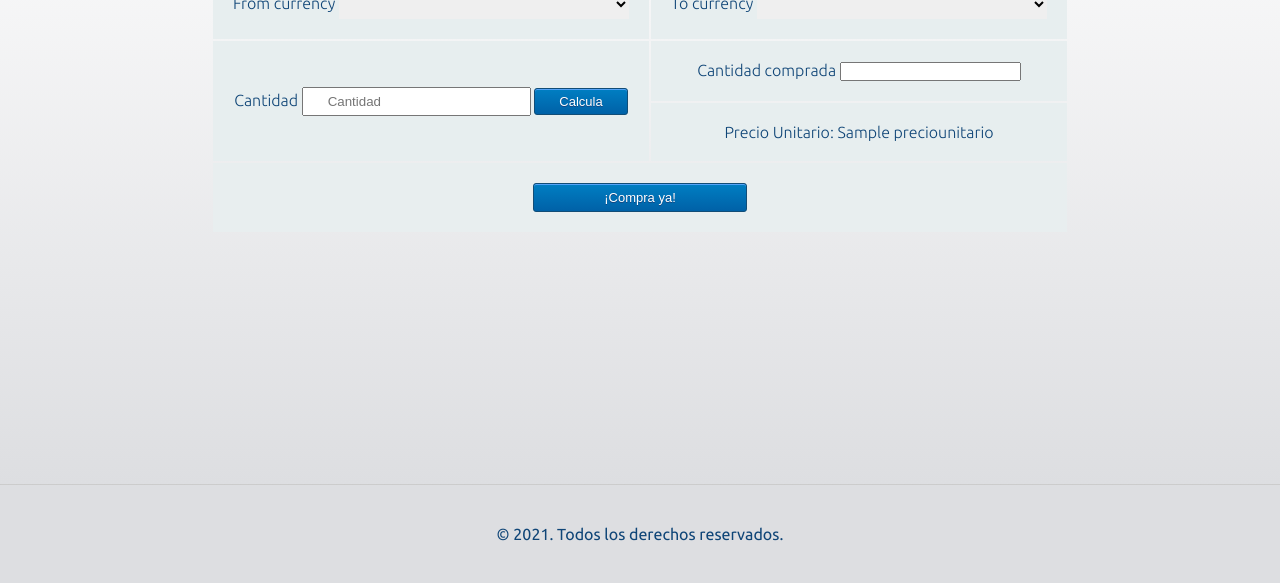
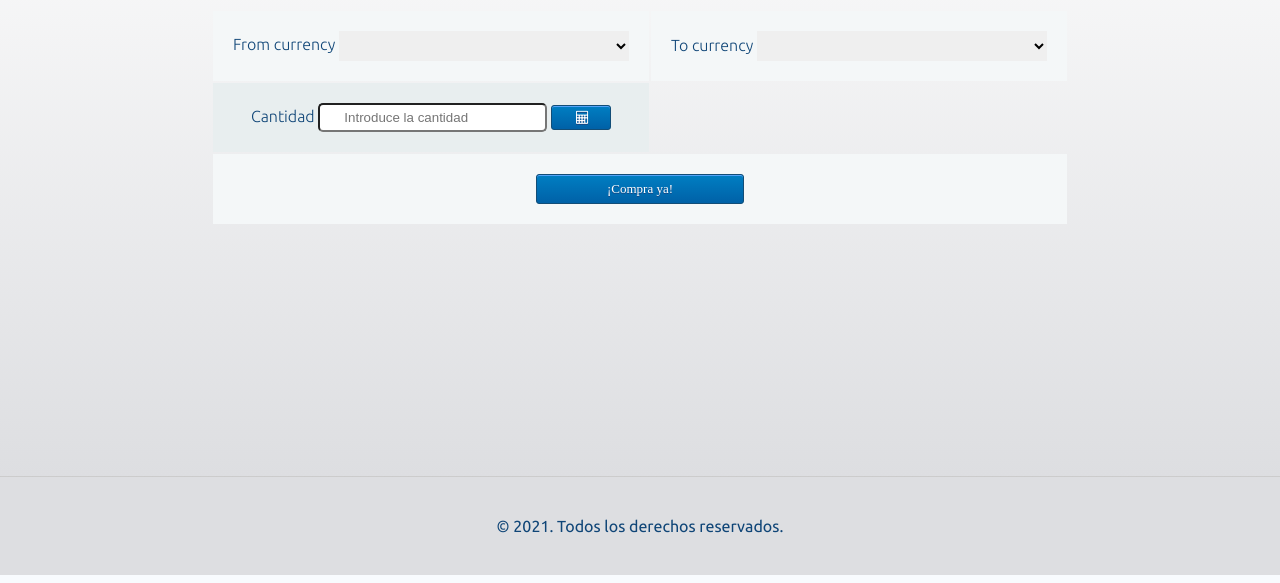
Before and after one commit to martamdf/proyecto_krypto, a Flask app: template kryptoexchange/templates/compra.html in a window 1280 px wide. Shown: the part 389-972 px from the top of the page. Run offline with Flask 2, Linux system fonts and the light colour scheme; the template is opened without the code that fills it: values that come from a table or form of the project are taken from there, most other values are stand-ins (such as "Sample title", 1, 10 or a date in 2020); one stand-in notice (Sample message) is shown; lists and menus that the app fills with data are empty; parts of the project's set-up code (start-up, migrations or seed data) failed here and were passed over; some libraries are stand-ins or nearby versions.

Commit message:
inicio control errores formulario

```diff
--- a/kryptoexchange/forms.py
+++ b/kryptoexchange/forms.py
@@ -1,6 +1,6 @@
 from kryptoexchange import app
 from flask_wtf import FlaskForm
-from wtforms import DateField, TimeField, StringField, SubmitField, DecimalField, FloatField, SelectField, validators
+from wtforms import DateField, TimeField, StringField, SubmitField, HiddenField, DecimalField, FloatField, SelectField, validators
 from wtforms.validators import DataRequired, Length
 import sqlite3
 
@@ -26,10 +26,7 @@ class MovementForm(FlaskForm): #hereda de FlaskForm
                             [validators.Required()],
                             choices=listilla)
     q2 = FloatField('Cantidad comprada', validators=None)
+    hiddenq2 = HiddenField()
     preciounitario = FloatField('Cantidad comprada', validators=None)
-    calculadora = SubmitField('Calcula')
+    calculadora = SubmitField('')
     submit = SubmitField('¡Compra ya!')
-
-
-
-#This class_ param it's applied in the class of the button in HTML.
--- a/kryptoexchange/static/css/style.css
+++ b/kryptoexchange/static/css/style.css
@@ -5,19 +5,9 @@
     padding: 0;
 }
 
-/* #calculadora {
-    background-color:#2a85da; /* Green */
-/*     border: none;
-    color: white;
-    padding: 15px 32px;
-    text-align: center;
-    text-decoration: none;
-    display: inline-block;
-    font-size: 16px;
-} */
 
 #calculadora  {
-    content: "\25AE";
+    content: "";
 	box-shadow:inset 0px 1px 0px 0px #54a3f7;
 	background:linear-gradient(to bottom, #007dc1 5%, #0061a7 100%);
 	background-color:#007dc1;
@@ -26,7 +16,7 @@
 	display:inline-block;
 	cursor:pointer;
 	color:#ffffff;
-	font-family:Arial;
+	font-family:"FontAwesome";
 	font-size:13px;
     padding:5px 24px;
 	text-decoration:none;
@@ -42,6 +32,7 @@
 }
 
 #submit  {
+    content: "";
 	box-shadow:inset 0px 1px 0px 0px #54a3f7;
 	background:linear-gradient(to bottom, #007dc1 5%, #0061a7 100%);
 	background-color:#007dc1;
@@ -50,7 +41,7 @@
 	display:inline-block;
 	cursor:pointer;
 	color:#ffffff;
-	font-family:Arial;
+	font-family:"FontAwesome";
 	font-size:13px;
 	padding:6px 70px;
 	text-decoration:none;
@@ -67,12 +58,21 @@
 
 #q1{
     padding:5px 24px ;
+    border-radius: 5px;
 }
+
+#q2{
+    padding:5px 24px ;
+    border-radius: 5px;
+    background-color: #dcdee1;
+}
+
 #from_currency{
     padding: 5px 60px;
     width: 290px;
     height: 30px;
     border: none;
+    font-size: 10px;
 }
 
 #to_currency{
@@ -205,6 +201,7 @@ footer {
 table {
     max-width: 960px;
     margin: 10px auto;
+    border-radius: 5px;
 }
 
 caption {
@@ -251,3 +248,7 @@ tfoot td {
     margin: 10px auto;
     padding: 50px;
 }
+.calculadora {
+    font-family: "FontAwesome";
+    width: 60px;
+}
--- a/kryptoexchange/templates/balance.html
+++ b/kryptoexchange/templates/balance.html
@@ -26,10 +26,10 @@
             </tr>
         </table>
         {%if balance > 0%}
-        <div>Wuaaaalaaa! No te ha salido mal la cosa... </div>
+        <div>Wuaaaalaaa! 🥳 🚀 No te ha salido mal la cosa... 🚀 🥳 </div>
         <div style="color:green">Balance: {{balance}} €</div>
         {%else%}
-        <div>Ainnnnss! La cosa está cuesta arriba </div>
+        <div>Oh no! 🥺 📉 Dedícate a otra cosa 📉 🥺</div>
         <div style="color:red">Balance: {{balance}} €</div>
         {%endif%}
     {% else %}
--- a/kryptoexchange/templates/compra.html
+++ b/kryptoexchange/templates/compra.html
@@ -9,59 +9,60 @@
     <li><a href="./balance">Estado</a></li>
 </ul>
 <br>
-<h1>Nueva Compra</h1>
+<h1>NUEVA COMPRA</h1>
 <br>
 Seleccione los datos de la nueva compra:
 <br>
 
-
 <form action="compra", method="POST">
     {{ form.hidden_tag() }}
-        <table>
-        <tr>
-            <td class="formulario" style="background-color: #e7eeef;">
+    <div>
+        {% with messages =  get_flashed_messages() %}
+            {% if messages %}
+                <div class=error>
+                {% for message in messages %}
+                <li class= error>{{ message }}</li>
+                {% endfor %}
+                </div>
+            {% endif %}
+        {% endwith %}
+            </div>
+    <table >
+    <tr style="border: 1px red">
+        <td>
             {{ form.from_currency.label }}
             {{ form.from_currency }}
         </td>
-            <td class="formulario" style="background-color: #e7eeef;">
+        <td>
             {{ form.to_currency.label }}
             {{ form.to_currency }}
         </td>
     </tr>
-            <div class="error" style="background-color:red">
-                {% with messages =  get_flashed_messages() %}
-                    {% if messages %}
-                        <ul class=flashes>
-                        {% for message in messages %}
-                        <li style="background-color: red;">{{ message }}</li>
-                        {% endfor %}
-                        </ul>
-                    {% endif %}
-                {% endwith %}
-            </div>
     <tr>
-            <td class="formulario" style="background-color: #e7eeef;" style="margin: 20;" rowspan="2">
+        <td>
             {{ form.q1.label }}
-                {{ form.q1 (placeholder='Cantidad')}}
-                {{ form.calculadora }}
+            {{ form.q1 (placeholder='Introduce la cantidad')}}
+            {{ form.calculadora (class="calculadora") }}
         </td>
-            <td class="formulario" style="background-color: #e7eeef;">
+        {% if form.q2.data != None %}
+        <td>
             {{ form.q2.label }}
             {{ form.q2 (size=20, readonly="readonly", value=cantidadconvertida) }}
         </td>
     <tr>
-            <td class="formulario" style="background-color: #e7eeef;">
+        <td colspan="2">
             Precio Unitario:
             {{ preciounitario }}
         </td>
+        {% endif %}
     </tr>
     <tr>
         <td colspan="2">
             {{ form.submit }}
         </td>
     </tr>
+</table>
 </form>
-</table>
 
 
 {%endblock%}
--- a/kryptoexchange/views.py
+++ b/kryptoexchange/views.py
@@ -69,8 +69,11 @@ def nuevaCompra():
         print(request.form)
         print(form.q2.data)
         if 'calculadora' in request.form:
+            if form.q1.data == None or isinstance (form.q1.data, str) or form.q1.data <= 0 :
+                flash('Formato numérico introducido no válido')
+                return render_template('compra.html', form=form)
             if form.from_currency.data == form.to_currency.data:
-                flash('Las monedas son iguales.')
+                flash('Error: Las monedas no pueden ser iguales.')
                 return render_template('compra.html', form=form)
             if form.from_currency.data == 'EUR' and form.to_currency.data != 'BTC':
                 flash('Solo puedes utilizar BTCs para comprar esta moneda')
@@ -78,6 +81,7 @@ def nuevaCompra():
             if form.from_currency.data != 'BTC' and form.to_currency.data == 'EUR':
                 flash('Solo puedes convertir a EUR desde BTC')
                 return render_template('compra.html', form=form)
+            print(form.q1.data)
             if form.q1.data > 1000000000:
                 flash('El importe máximo de conversión es de 1000000000')
                 return render_template('compra.html', form=form)
```
Also changed, not shown: other parts of kryptoexchange/static/css/style.css (+15 -19 lines). Lines whose indentation alone changed are shown as unchanged.
